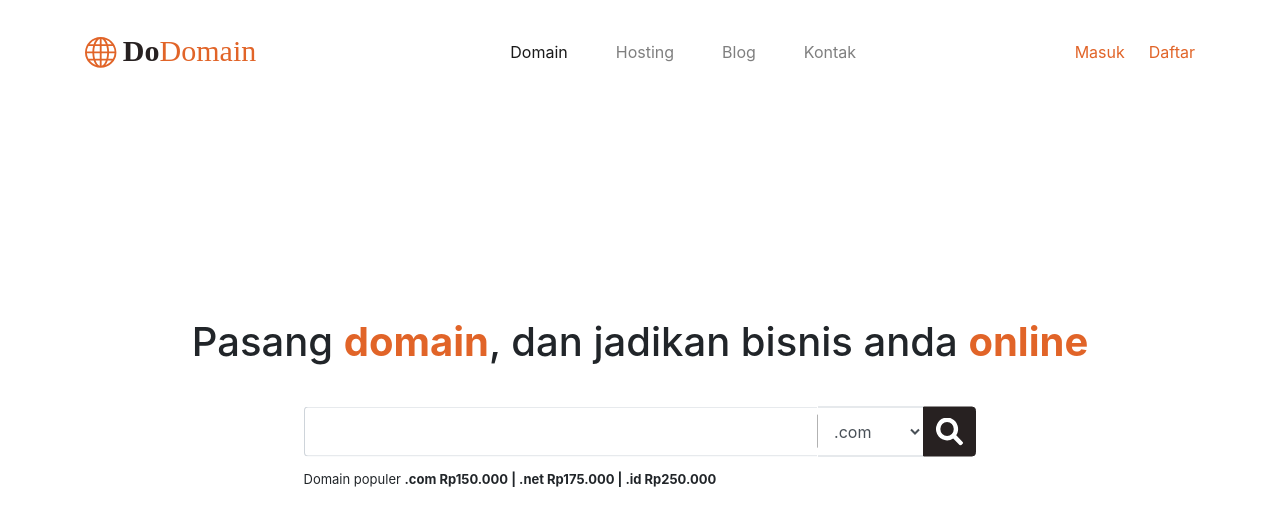
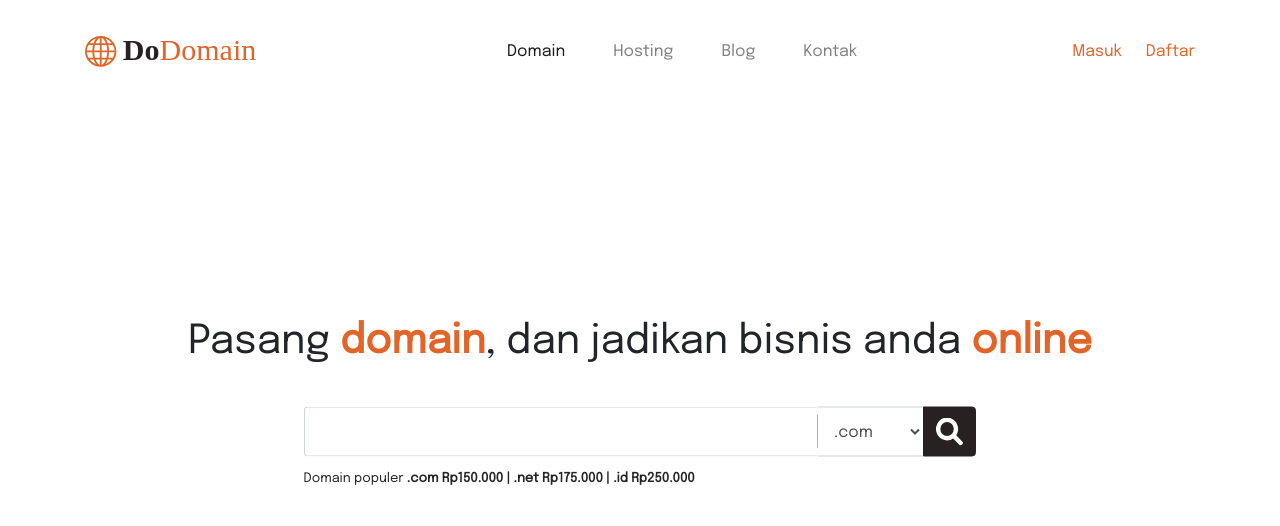
Before and after one commit to alfianandinugraha/dodomain, a website built with webpack: page src/index.html in a window 1280 px wide. Built offline with nearby package versions, Linux system fonts and the light colour scheme.

Commit message:
feat(add): adding font-family for all element

```diff
--- a/src/index.html
+++ b/src/index.html
@@ -8,6 +8,8 @@
     />
     <meta name="description" content="" />
     <meta name="author" content="" />
+    <link rel="preconnect" href="https://fonts.gstatic.com">
+    <link href="https://fonts.googleapis.com/css2?family=Epilogue&display=swap" rel="stylesheet">
   </head>
   <body>
     <nav class="navbar navbar-expand-lg navbar-light">
--- a/src/scss/index.scss
+++ b/src/scss/index.scss
@@ -3,6 +3,10 @@ $primary: #e16428 !default;
 @import './nav.scss';
 @import './hero.scss';
 
+* {
+  font-family: 'Epilogue', sans-serif;
+}
+
 h1 {
   font-size: 40px;
 }
```
